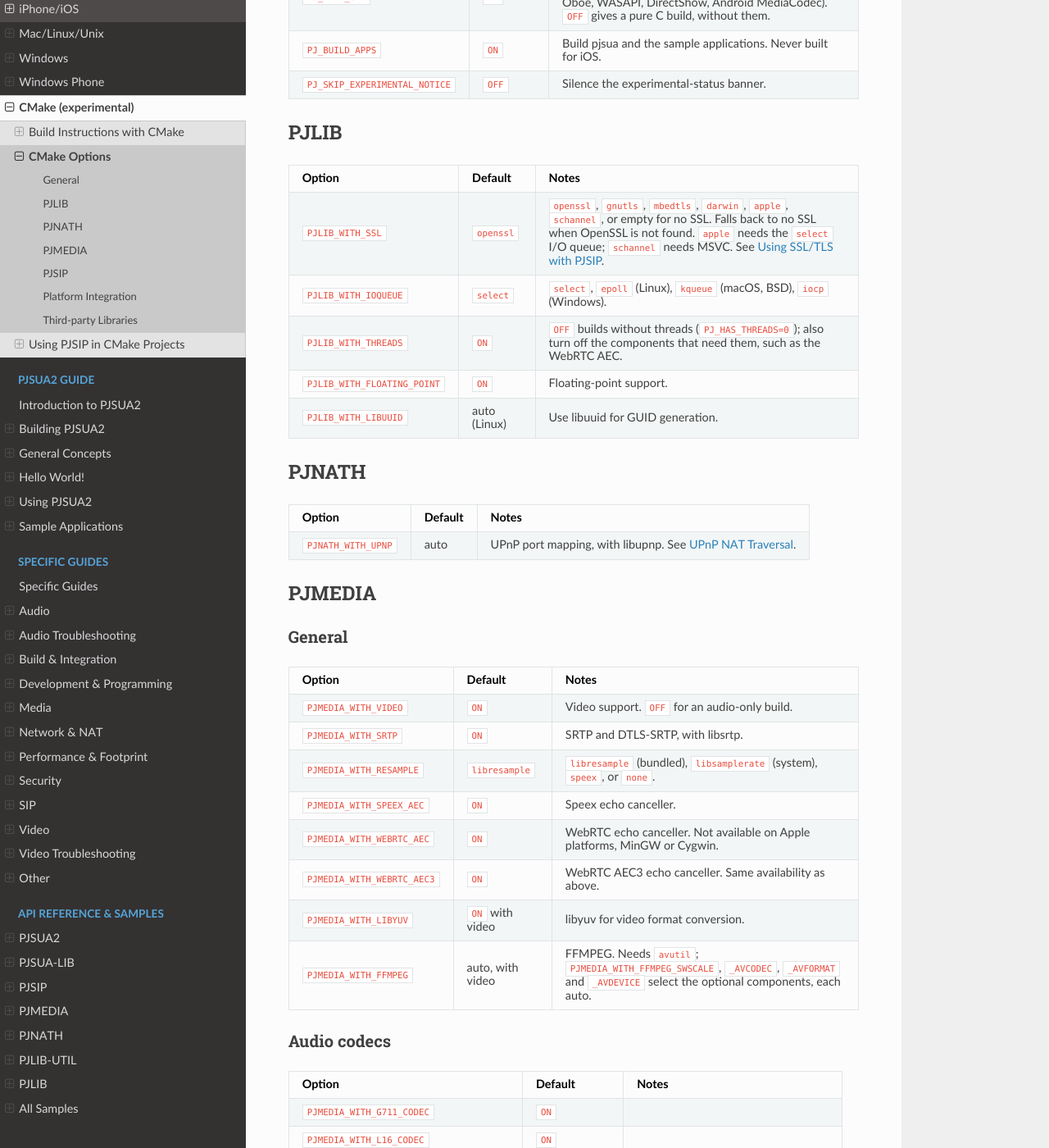
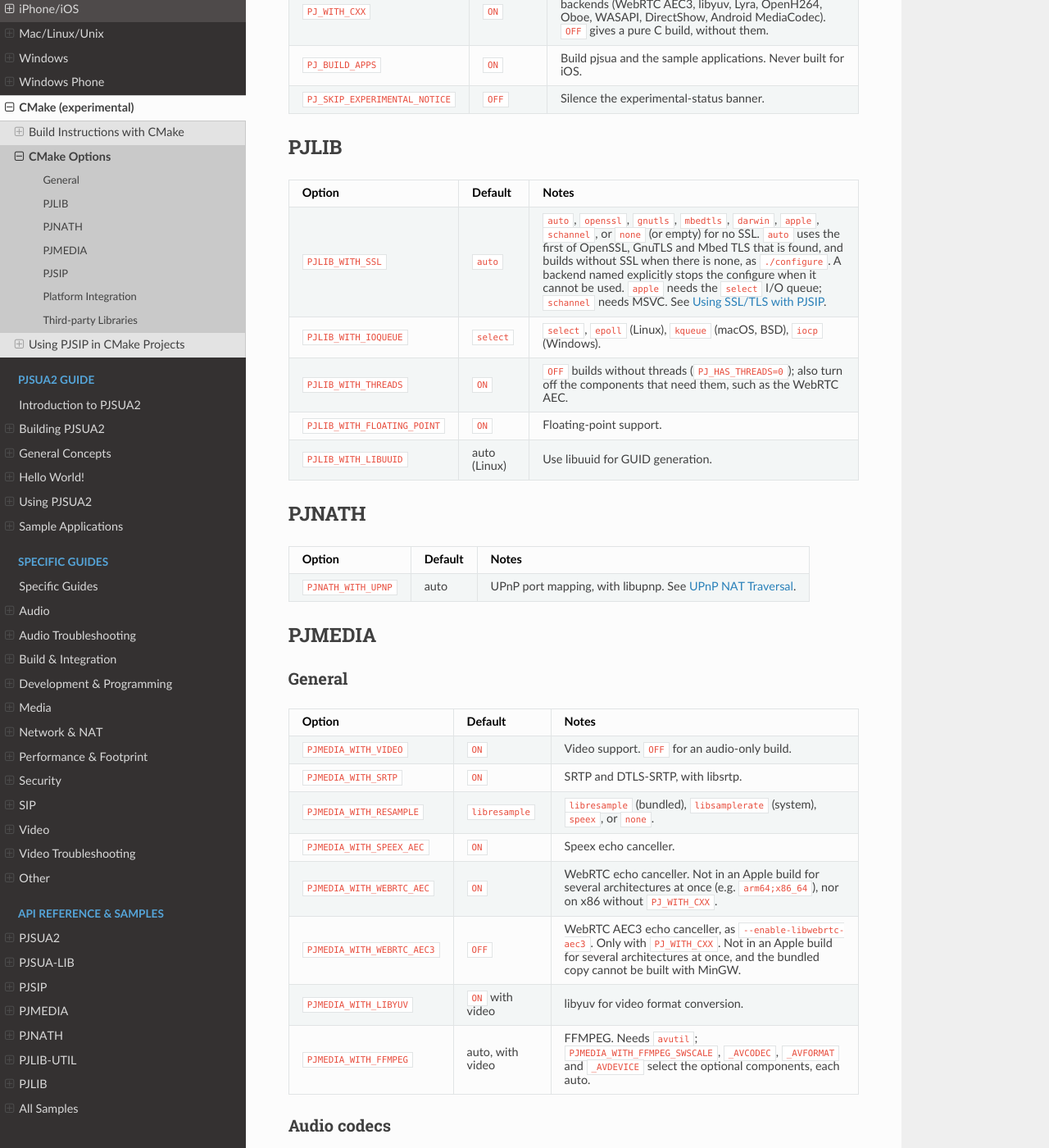
Before and after one commit to pjsip/pjproject_docs, a Sphinx documentation site: the page built from docs/source/get-started/cmake/options.rst, in a window 1280 px wide and 1400 px high, scrolled down 957 px. Shown: the whole window at 82% size. Built offline with Sphinx 7.4.7 and the Read the Docs theme 3.1.0, drawn with Linux system fonts in a browser that asks for light colours; the version number could not be read and is left out; some of the changed text lies outside the part shown.

Commit message:
CMake options and SSL guide: follow pjproject#5387 (review)
- CMAKE_BUILD_TYPE: a build without one gets -O2, as make.
- PJLIB_WITH_SSL: auto is the default, taking OpenSSL, then GnuTLS, then
  Mbed TLS, or none; a backend named explicitly stops the configure when
  it cannot be used; none disables SSL; schannel works with MSVC.
- WebRTC AEC and AEC3 are available on Apple, except in a build for
  several architectures at once; AEC3 is off by default; the bundled
  AEC3 cannot be built with MinGW.
- PJ_DEP_*: auto is the default and accepted value, WebRTC and AEC3 take
  a system copy, G.722.1 does not.

```diff
--- a/docs/source/get-started/cmake/options.rst
+++ b/docs/source/get-started/cmake/options.rst
@@ -28,8 +28,9 @@ General
    * - ``CMAKE_BUILD_TYPE``
      - none
      - ``Debug``, ``Release``, ``RelWithDebInfo`` or ``MinSizeRel``. Without
-       one, a single-config build has no optimization flags. Ignored by
-       multi-config generators (Visual Studio, Xcode).
+       one, a single-config build gets ``-O2`` with assertions enabled, as
+       the GNU build, unless ``CMAKE_C_FLAGS`` has an ``-O`` flag. Ignored
+       by multi-config generators (Visual Studio, Xcode).
    * - ``BUILD_SHARED_LIBS``
      - ``OFF``
      - Shared libraries instead of static ones.
@@ -63,11 +64,14 @@ PJLIB
      - Default
      - Notes
    * - ``PJLIB_WITH_SSL``
-     - ``openssl``
-     - ``openssl``, ``gnutls``, ``mbedtls``, ``darwin``, ``apple``,
-       ``schannel``, or empty for no SSL. Falls back to no SSL when
-       OpenSSL is not found. ``apple`` needs the ``select`` I/O queue;
-       ``schannel`` needs MSVC. See :any:`/specific-guides/security/ssl`.
+     - ``auto``
+     - ``auto``, ``openssl``, ``gnutls``, ``mbedtls``, ``darwin``,
+       ``apple``, ``schannel``, or ``none`` (or empty) for no SSL. ``auto``
+       uses the first of OpenSSL, GnuTLS and Mbed TLS that is found, and
+       builds without SSL when there is none, as ``./configure``. A backend
+       named explicitly stops the configure when it cannot be used.
+       ``apple`` needs the ``select`` I/O queue; ``schannel`` needs MSVC.
+       See :any:`/specific-guides/security/ssl`.
    * - ``PJLIB_WITH_IOQUEUE``
      - ``select``
      - ``select``, ``epoll`` (Linux), ``kqueue`` (macOS, BSD), ``iocp``
@@ -128,11 +132,14 @@ General
      - Speex echo canceller.
    * - ``PJMEDIA_WITH_WEBRTC_AEC``
      - ``ON``
-     - WebRTC echo canceller. Not available on Apple platforms, MinGW or
-       Cygwin.
+     - WebRTC echo canceller. Not in an Apple build for several
+       architectures at once (e.g. ``arm64;x86_64``), nor on x86 without
+       ``PJ_WITH_CXX``.
    * - ``PJMEDIA_WITH_WEBRTC_AEC3``
-     - ``ON``
-     - WebRTC AEC3 echo canceller. Same availability as above.
+     - ``OFF``
+     - WebRTC AEC3 echo canceller, as ``--enable-libwebrtc-aec3``. Only with
+       ``PJ_WITH_CXX``. Not in an Apple build for several architectures at
+       once, and the bundled copy cannot be built with MinGW.
    * - ``PJMEDIA_WITH_LIBYUV``
      - ``ON`` with video
      - libyuv for video format conversion.
@@ -360,7 +367,9 @@ Third-party Libraries
 The libraries in :source:`third_party/` are built from source
 (``bundled``). Those with a ``system`` provider can use an installed copy
 instead, found with ``find_package()``. ``none`` leaves the library out,
-and the features that need it switch themselves off.
+and the features that need it switch themselves off. The default, ``auto``,
+uses the bundled copy, or the system one when its ``<Package>_ROOT`` is
+given.
 
 .. list-table::
    :header-rows: 1
@@ -370,33 +379,34 @@ and the features that need it switch themselves off.
      - Values
      - Library
    * - ``PJ_DEP_SRTP``
-     - ``bundled``, ``system``, ``none``
+     - ``auto``, ``bundled``, ``system``, ``none``
      - libsrtp. The bundled copy uses OpenSSL's AES-GCM when OpenSSL is
        found (``SRTP_WITH_OPENSSL``, ``ON``).
    * - ``PJ_DEP_SPEEX``
-     - ``bundled``, ``system``, ``none``
+     - ``auto``, ``bundled``, ``system``, ``none``
      - Speex codec. With ``system``, the Speex AEC and resampler use
        libspeexdsp.
    * - ``PJ_DEP_GSM``
-     - ``bundled``, ``system``, ``none``
+     - ``auto``, ``bundled``, ``system``, ``none``
      - GSM 06.10.
    * - ``PJ_DEP_G7221``
-     - ``bundled``, ``system``, ``none``
+     - ``auto``, ``bundled``, ``none``
      - G.722.1.
    * - ``PJ_DEP_YUV``
-     - ``bundled``, ``system``, ``none``
+     - ``auto``, ``bundled``, ``system``, ``none``
      - libyuv. Only with ``PJ_WITH_CXX``.
    * - ``PJ_DEP_RESAMPLE``
-     - ``bundled``, ``system``, ``none``
+     - ``auto``, ``bundled``, ``system``, ``none``
      - libresample.
    * - ``PJ_DEP_ILBC``
-     - ``bundled``, ``none``
+     - ``auto``, ``bundled``, ``none``
      - iLBC.
    * - ``PJ_DEP_WEBRTC``
-     - ``bundled``, ``none``
-     - WebRTC AEC. Not available on Apple platforms, MinGW or Cygwin, nor
-       on x86 without ``PJ_WITH_CXX``.
+     - ``auto``, ``bundled``, ``system``, ``none``
+     - WebRTC AEC. Not in an Apple build for several architectures at
+       once, nor on x86 without ``PJ_WITH_CXX``.
    * - ``PJ_DEP_WEBRTC_AEC3``
-     - ``bundled``, ``none``
-     - WebRTC AEC3. Not available on Apple platforms, MinGW or Cygwin.
-       Only with ``PJ_WITH_CXX``.
+     - ``auto``, ``bundled``, ``system``, ``none``
+     - WebRTC AEC3, with ``PJMEDIA_WITH_WEBRTC_AEC3``. Not in an Apple
+       build for several architectures at once; the bundled copy cannot be
+       built with MinGW. Only with ``PJ_WITH_CXX``.
```
Also changed, not shown: docs/source/specific-guides/security/ssl.rst (+11 -8 lines).
